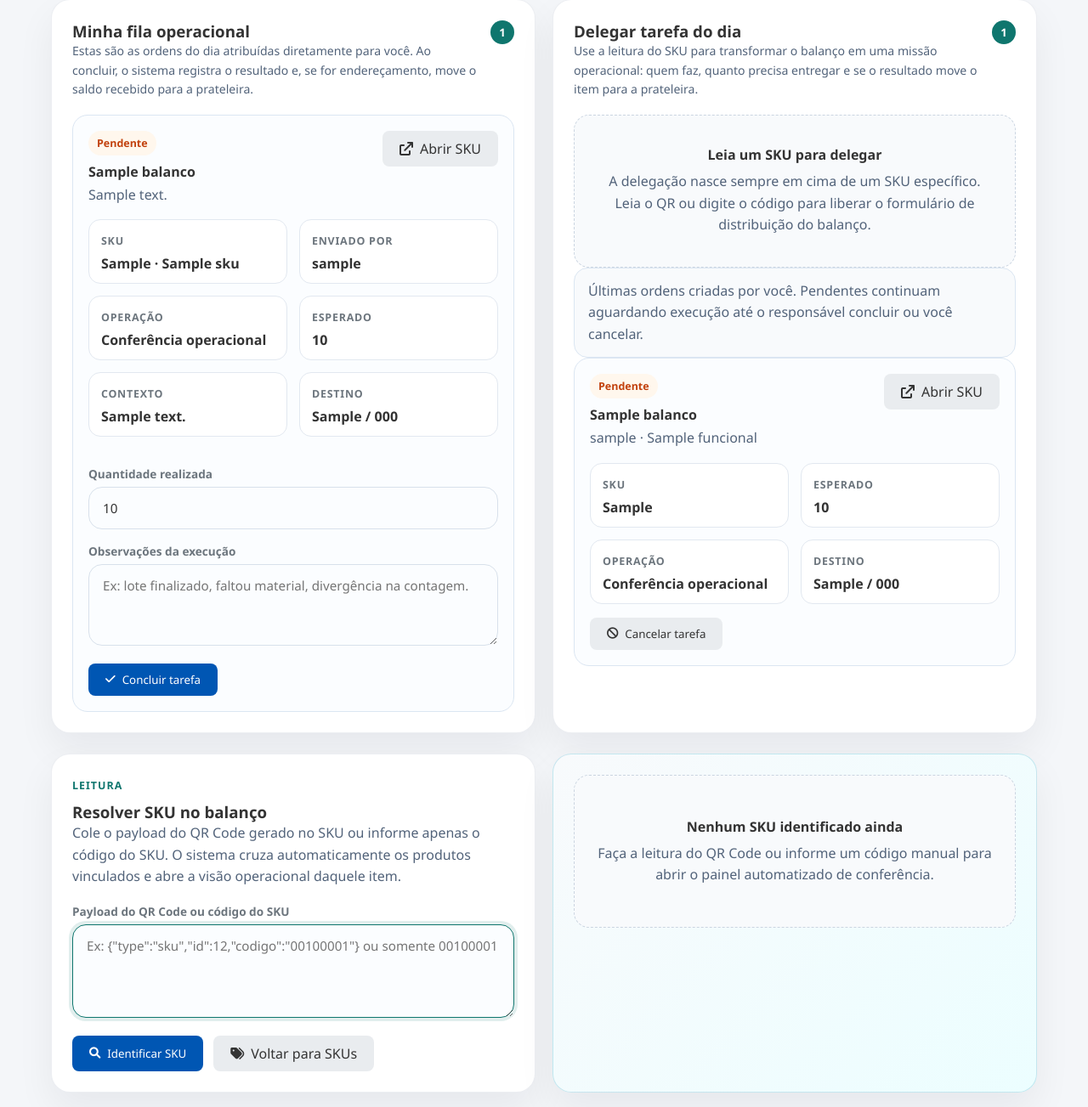
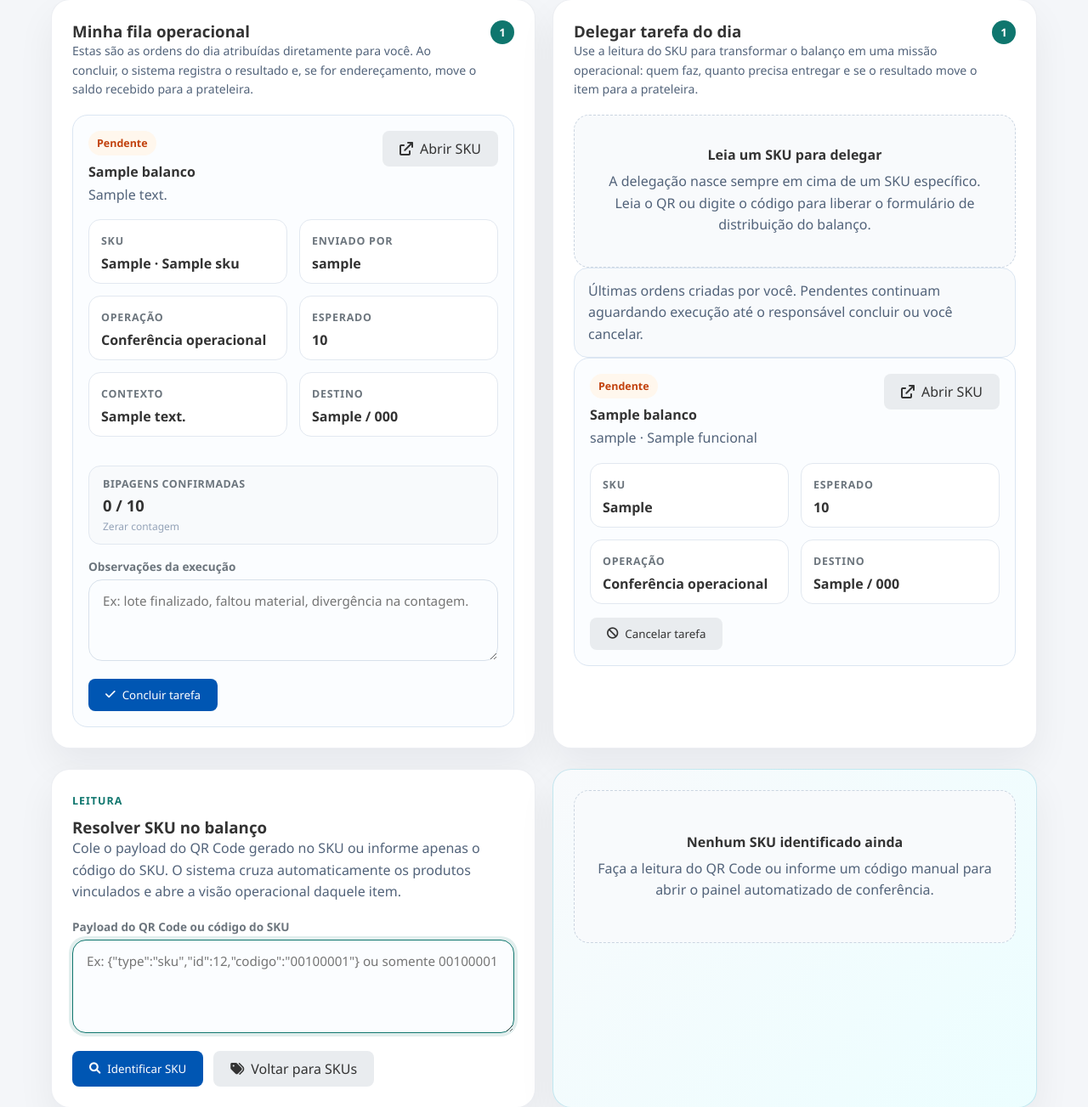
Before and after one commit to vitordsoliveira/estoque, a Flask app: page /balanco/gerenciar in a window 1280 px wide. Shown: the part 358-1661 px from the top of the page at 85% size. Run offline with Flask 3, Linux system fonts and the light colour scheme; the visitor is signed in with stand-in values (Sample User, id 1); tables that the repository leaves empty hold one stand-in row (values such as "Sample post").

Commit message:
add validation for task completion quantity and enhance UI for bipar display

```diff
--- a/app/routes/balanco.py
+++ b/app/routes/balanco.py
@@ -433,6 +433,10 @@ def concluir_tarefa_balanco(id):
         flash('A quantidade realizada não pode ser negativa.', 'warning')
         return construir_redirect_balanco(tarefa.sku_id)
 
+    if round(float(quantidade_realizada), 3) != round(float(tarefa.quantidade_esperada), 3):
+        flash('A quantidade realizada precisa ser igual à esperada para concluir a tarefa.', 'danger')
+        return construir_redirect_balanco(tarefa.sku_id)
+
     observacoes = normalizar_texto(request.form.get('observacoes_execucao'))
     corredor_destino = normalizar_texto(request.form.get('corredor_destino')) or tarefa.corredor_destino
     prateleira_destino = normalizar_texto(request.form.get('prateleira_destino')) or tarefa.prateleira_destino
--- a/app/templates/gerenciar_balanco.html
+++ b/app/templates/gerenciar_balanco.html
@@ -351,6 +351,51 @@
             font-weight: 700;
         }
 
+        .bipar-display {
+            padding: 12px 16px;
+            border-radius: 14px;
+            background: #f8fafc;
+            border: 1px solid #e2e8f0;
+            display: flex;
+            flex-direction: column;
+            gap: 4px;
+        }
+
+        .bipar-display > span {
+            font-size: 0.78rem;
+            color: var(--text-muted);
+            font-weight: 600;
+            text-transform: uppercase;
+            letter-spacing: 0.04em;
+        }
+
+        .bipar-display > strong {
+            font-size: 1.15rem;
+            color: var(--text-main);
+        }
+
+        .bipar-display.bipar-ok {
+            background: #ecfdf5;
+            border-color: #6ee7b7;
+        }
+
+        .bipar-display.bipar-ok > strong {
+            color: #047857;
+        }
+
+        .bipar-reset {
+            font-size: 0.75rem;
+            color: #94a3b8;
+            background: none;
+            border: none;
+            cursor: pointer;
+            padding: 0;
+            text-align: left;
+            width: fit-content;
+        }
+
+        .bipar-reset:hover { color: #dc2626; }
+
         @media (max-width: 640px) {
             .scan-card,
             .balanco-panel {
@@ -412,6 +457,7 @@
         </section>
 
         <section class="task-board">
+            {% if current_user.is_admin or current_user.can_execute_balanco %}
             <article class="balanco-panel">
                 <div class="panel-header">
                     <div>
@@ -449,9 +495,11 @@
                         <form action="{{ url_for('balanco.concluir_tarefa_balanco', id=tarefa.id) }}" method="POST" class="task-form">
                             <input type="hidden" name="next" value="{{ url_for('balanco.gerenciar_balanco', sku_id=tarefa.sku_id) }}">
                             <div class="task-form-grid">
-                                <div>
-                                    <label for="quantidade_realizada_{{ tarefa.id }}">Quantidade realizada</label>
-                                    <input type="text" inputmode="decimal" id="quantidade_realizada_{{ tarefa.id }}" name="quantidade_realizada" value="{{ ('%.3f'|format(tarefa.quantidade_esperada)).rstrip('0').rstrip('.') }}">
+                                <div class="bipar-display" data-task-id="{{ tarefa.id }}" data-esperada="{{ tarefa.quantidade_esperada }}" data-sku-codigo="{{ tarefa.sku.codigo }}">
+                                    <span>Bipagens confirmadas</span>
+                                    <strong><span class="bipar-count">0</span> / {{ ('%.3f'|format(tarefa.quantidade_esperada)).rstrip('0').rstrip('.') }}</strong>
+                                    <button type="button" class="bipar-reset">Zerar contagem</button>
+                                    <input type="hidden" name="quantidade_realizada" value="">
                                 </div>
                                 {% if tarefa.tipo_operacao == 'enderecamento' %}
                                 <div>
@@ -471,7 +519,7 @@
                             </div>
 
                             <div class="task-actions">
-                                <button type="submit" class="btn-primary"><i class="fas fa-check"></i> Concluir tarefa</button>
+                                <button type="submit" class="btn-primary btn-concluir" disabled><i class="fas fa-check"></i> Concluir tarefa</button>
                             </div>
                         </form>
                         {% else %}
@@ -496,7 +544,9 @@
                 </div>
                 {% endif %}
             </article>
+            {% endif %}
 
+            {% if current_user.is_admin or current_user.can_assign_balanco %}
             <article class="balanco-panel">
                 <div class="panel-header">
                     <div>
@@ -631,15 +681,9 @@
                     </article>
                     {% endfor %}
                     {% endif %}
-                {% else %}
-                <div class="empty-panel">
-                    <div>
-                        <strong style="display: block; margin-bottom: 8px; color: var(--text-main);">Seu papel não delega tarefas</strong>
-                        <p style="margin: 0;">Peça ao administrador para vincular um perfil funcional com permissão de delegação se você também precisa distribuir o balanço do dia.</p>
-                    </div>
-                </div>
                 {% endif %}
             </article>
+            {% endif %}
         </section>
 
         <section class="scan-shell">
@@ -874,25 +918,95 @@
     (function () {
         const scanInput = document.getElementById('leitura');
         const scanForm  = scanInput ? scanInput.closest('form') : null;
-
         if (!scanInput || !scanForm) return;
 
-        // Enter sem Shift → submete (comportamento do leitor HID)
+        // Debounce: impede contar o mesmo scan duas vezes em menos de 700ms
+        const DEBOUNCE_MS = 700;
+        let ultimaScan = 0;
+
+        function encontrarBipar(codigo) {
+            var encontrado = null;
+            document.querySelectorAll('.bipar-display').forEach(function (el) {
+                if (el.dataset.skuCodigo === codigo) encontrado = el;
+            });
+            return encontrado;
+        }
+
+        function atualizarBipar(el) {
+            var taskId   = el.dataset.taskId;
+            var esperada = parseFloat(el.dataset.esperada);
+            var count    = parseInt(sessionStorage.getItem('bipar_' + taskId) || '0', 10);
+            var form     = el.closest('form');
+            var btn      = form ? form.querySelector('.btn-concluir') : null;
+            var span     = el.querySelector('.bipar-count');
+            var hidden   = el.querySelector('input[name="quantidade_realizada"]');
+            var ok       = count >= Math.ceil(esperada);
+
+            if (span)   span.textContent = count;
+            if (btn)    btn.disabled = !ok;
+            if (hidden) hidden.value = ok ? esperada : '';
+            el.classList.toggle('bipar-ok', ok);
+        }
+
+        // Restaurar contadores ao carregar a página
+        document.querySelectorAll('.bipar-display').forEach(atualizarBipar);
+
+        // Botão "Zerar contagem"
+        document.querySelectorAll('.bipar-reset').forEach(function (btn) {
+            btn.addEventListener('click', function () {
+                var el = btn.closest('.bipar-display');
+                if (!el) return;
+                sessionStorage.removeItem('bipar_' + el.dataset.taskId);
+                atualizarBipar(el);
+            });
+        });
+
+        // Limpar sessionStorage ao concluir a tarefa
+        document.querySelectorAll('.task-form').forEach(function (form) {
+            form.addEventListener('submit', function () {
+                var bipar = form.querySelector('.bipar-display');
+                if (bipar) sessionStorage.removeItem('bipar_' + bipar.dataset.taskId);
+            });
+        });
+
+        // Interceptar scan: Enter no campo de leitura
         scanInput.addEventListener('keydown', function (e) {
-            if (e.key === 'Enter' && !e.shiftKey) {
-                e.preventDefault();
-                if (scanInput.value.trim()) scanForm.submit();
+            if (e.key !== 'Enter' || e.shiftKey) return;
+            e.preventDefault();
+            var codigo = scanInput.value.trim();
+            if (!codigo) return;
+
+            var bipar = encontrarBipar(codigo);
+            if (bipar) {
+                var agora = Date.now();
+                if (agora - ultimaScan < DEBOUNCE_MS) {
+                    // Scan muito rápido: ignorado (segurança anti-duplicata)
+                    scanInput.value = '';
+                    return;
+                }
+                ultimaScan = agora;
+
+                var taskId   = bipar.dataset.taskId;
+                var esperada = parseFloat(bipar.dataset.esperada);
+                var count    = parseInt(sessionStorage.getItem('bipar_' + taskId) || '0', 10);
+                if (count < Math.ceil(esperada)) {
+                    sessionStorage.setItem('bipar_' + taskId, count + 1);
+                }
+                atualizarBipar(bipar);
+                scanInput.value = '';  // Limpa o campo: próximo scan precisa de nova leitura física
+                return;
             }
+
+            // Código não corresponde a nenhuma tarefa pendente → carrega o SKU normalmente
+            scanForm.submit();
         });
 
         // Qualquer tecla alfanumérica fora de inputs → redireciona ao campo de leitura
         document.addEventListener('keydown', function (e) {
-            const tag = document.activeElement ? document.activeElement.tagName : '';
+            var tag = document.activeElement ? document.activeElement.tagName : '';
             if (['INPUT', 'TEXTAREA', 'SELECT', 'BUTTON', 'A'].includes(tag)) return;
             if (e.ctrlKey || e.altKey || e.metaKey) return;
-            if (e.key.length === 1) {
-                scanInput.focus();
-            }
+            if (e.key.length === 1) scanInput.focus();
         });
     })();
     </script>
```
